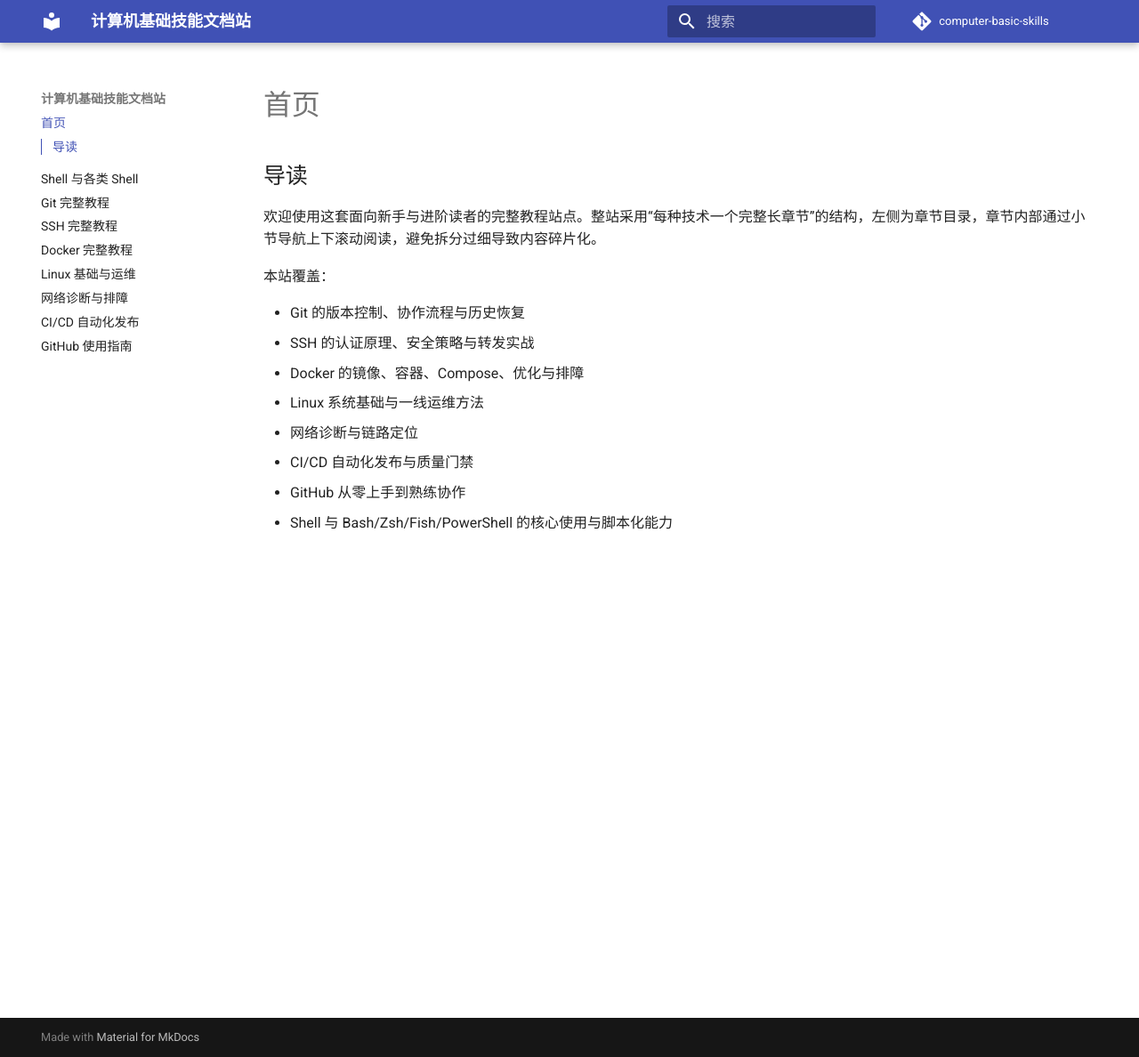
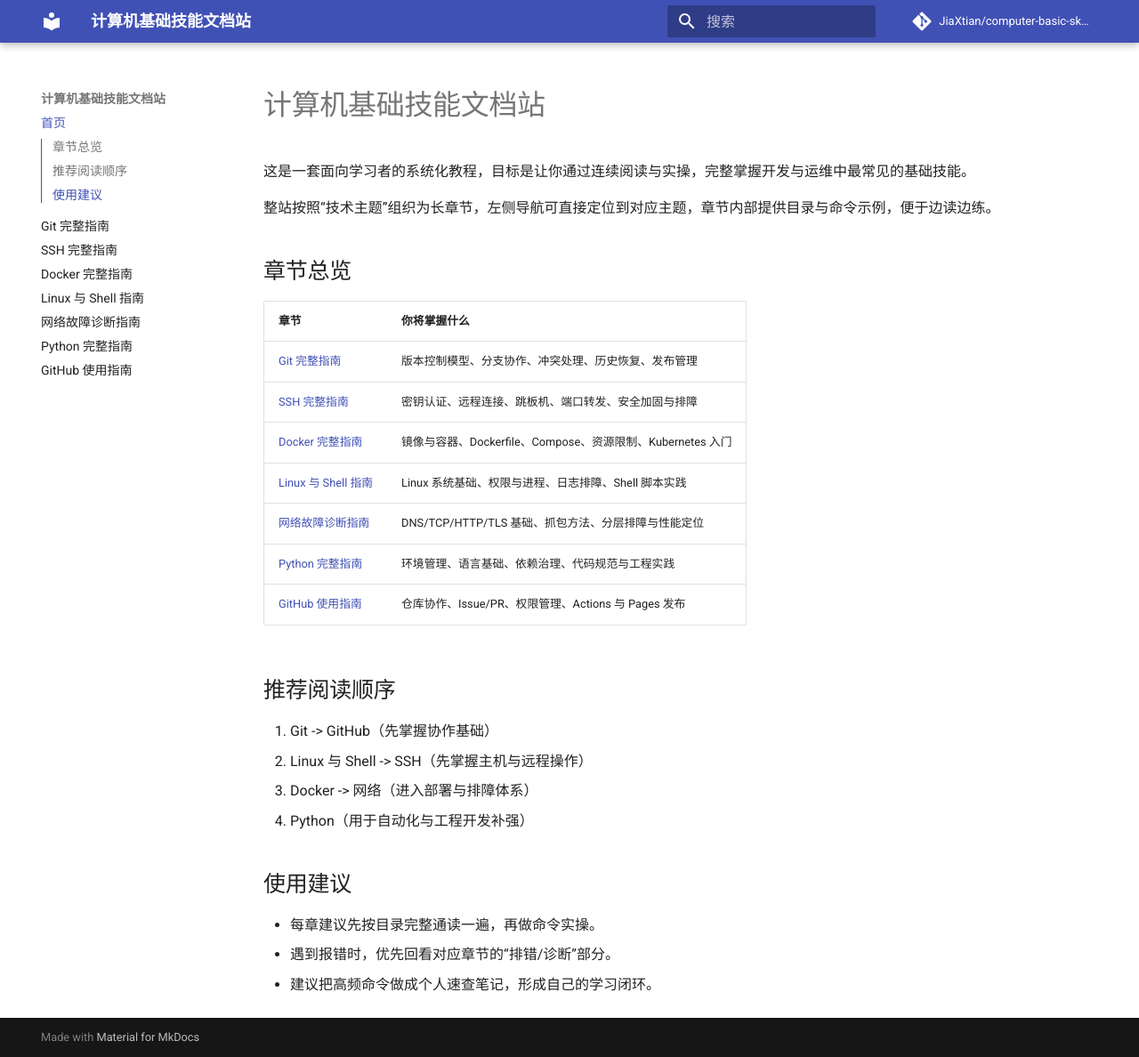
Before and after one commit to JiaXtian/computer-basic-skills, an MkDocs documentation site: the page built from docs/index.md, in a window 1280 px wide and 1188 px high. Shown: the whole window at 89% size. Built offline with MkDocs 1.6.1 and Material for MkDocs 9.7.7, drawn with Linux system fonts in a browser that asks for light colours; comment, search, counter and statistics services are not loaded.

Commit message:
docs: rebuild homepage and chapter overview for updated content

```diff
--- a/.markdownlint-cli2.yaml
+++ b/.markdownlint-cli2.yaml
@@ -1,5 +1,6 @@
 config:
-  default: true
+  # 当前教程采用长章节与读者导向排版，关闭默认规则，避免与内容体例冲突。
+  default: false
   MD013: false
   MD033: false
 ignores:
--- a/docs/index.md
+++ b/docs/index.md
@@ -1,22 +1,38 @@
 ---
 title: 首页
-summary: 计算机基础技能文档站导航页，聚焦完整长章节阅读
+summary: 计算机基础技能文档站首页与章节导读
 level: beginner
 prerequisites: ["无"]
 updated_at: 2026-03-13
 ---
 
-## 导读
+# 计算机基础技能文档站
 
-欢迎使用这套面向新手与进阶读者的完整教程站点。整站采用“每种技术一个完整长章节”的结构，左侧为章节目录，章节内部通过小节导航上下滚动阅读，避免拆分过细导致内容碎片化。
+这是一套面向学习者的系统化教程，目标是让你通过连续阅读与实操，完整掌握开发与运维中最常见的基础技能。
 
-本站覆盖：
+整站按照“技术主题”组织为长章节，左侧导航可直接定位到对应主题，章节内部提供目录与命令示例，便于边读边练。
 
-- Git 的版本控制、协作流程与历史恢复
-- SSH 的认证原理、安全策略与转发实战
-- Docker 的镜像、容器、Compose、优化与排障
-- Linux 系统基础与一线运维方法
-- 网络诊断与链路定位
-- CI/CD 自动化发布与质量门禁
-- GitHub 从零上手到熟练协作
-- Shell 与 Bash/Zsh/Fish/PowerShell 的核心使用与脚本化能力
+## 章节总览
+
+| 章节 | 你将掌握什么 |
+|---|---|
+| [Git 完整指南](git.md) | 版本控制模型、分支协作、冲突处理、历史恢复、发布管理 |
+| [SSH 完整指南](ssh.md) | 密钥认证、远程连接、跳板机、端口转发、安全加固与排障 |
+| [Docker 完整指南](docker.md) | 镜像与容器、Dockerfile、Compose、资源限制、Kubernetes 入门 |
+| [Linux 与 Shell 指南](linux.md) | Linux 系统基础、权限与进程、日志排障、Shell 脚本实践 |
+| [网络故障诊断指南](network.md) | DNS/TCP/HTTP/TLS 基础、抓包方法、分层排障与性能定位 |
+| [Python 完整指南](python.md) | 环境管理、语言基础、依赖治理、代码规范与工程实践 |
+| [GitHub 使用指南](github-guide.md) | 仓库协作、Issue/PR、权限管理、Actions 与 Pages 发布 |
+
+## 推荐阅读顺序
+
+1. Git -> GitHub（先掌握协作基础）
+2. Linux 与 Shell -> SSH（先掌握主机与远程操作）
+3. Docker -> 网络（进入部署与排障体系）
+4. Python（用于自动化与工程开发补强）
+
+## 使用建议
+
+- 每章建议先按目录完整通读一遍，再做命令实操。
+- 遇到报错时，优先回看对应章节的“排错/诊断”部分。
+- 建议把高频命令做成个人速查笔记，形成自己的学习闭环。
--- a/mkdocs.yml
+++ b/mkdocs.yml
@@ -1,8 +1,8 @@
 site_name: 计算机基础技能文档站
-site_description: 面向新手到进阶的 Shell、Git、SSH、Docker、Linux、网络、CI/CD 与 GitHub 完整教程
-site_url: https://<YOUR_GITHUB_USERNAME>.github.io/computer-basic-skills/
-repo_url: https://github.com/<YOUR_GITHUB_USERNAME>/computer-basic-skills
-repo_name: computer-basic-skills
+site_description: 面向读者的系统化计算机基础技能教程，覆盖 Git、SSH、Docker、Linux、网络、Python 与 GitHub
+site_url: https://jiaxtian.github.io/computer-basic-skills/
+repo_url: https://github.com/JiaXtian/computer-basic-skills
+repo_name: JiaXtian/computer-basic-skills
 
 theme:
   name: material
@@ -37,13 +37,12 @@ markdown_extensions:
 
 nav:
   - 首页: index.md
-  - Shell 与各类 Shell: shell.md
-  - Git 完整教程: git.md
-  - SSH 完整教程: ssh.md
-  - Docker 完整教程: docker.md
-  - Linux 基础与运维: linux.md
-  - 网络诊断与排障: network.md
-  - CI/CD 自动化发布: cicd.md
+  - Git 完整指南: git.md
+  - SSH 完整指南: ssh.md
+  - Docker 完整指南: docker.md
+  - Linux 与 Shell 指南: linux.md
+  - 网络故障诊断指南: network.md
+  - Python 完整指南: python.md
   - GitHub 使用指南: github-guide.md
 
 strict: true
```
Also changed, not shown: README.md (+25 -48 lines), .lychee.toml.
